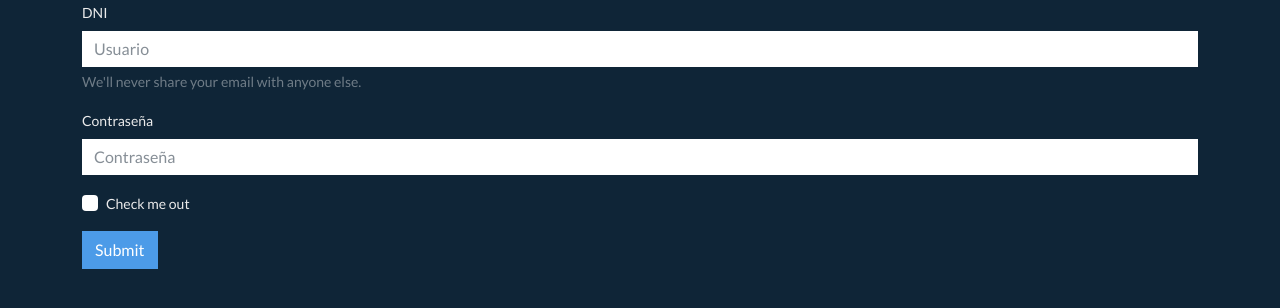
After one commit to UNPSJB/Sec1, a Django app: page / in a window 1280 px wide. The commit adds this page. Shown: the top 308 px of the page. Run offline with Django 4.2, Linux system fonts and the light colour scheme; some libraries are stand-ins or nearby versions.

Commit message:
cambio de carpetas

```diff
--- a/sources/sec/sec/settings.py
+++ b/sources/sec/sec/settings.py
@@ -56,7 +56,7 @@ ROOT_URLCONF = 'sec.urls'
 TEMPLATES = [
     {
         'BACKEND': 'django.template.backends.django.DjangoTemplates',
-        'DIRS': [],
+        'DIRS': [BASE_DIR / 'templates'],
         'APP_DIRS': True,
         'OPTIONS': {
             'context_processors': [
--- a/sources/sec/sec/urls.py
+++ b/sources/sec/sec/urls.py
@@ -13,9 +13,13 @@ Including another URLconf
     1. Import the include() function: from django.urls import include, path
     2. Add a URL to urlpatterns:  path('blog/', include('blog.urls'))
 """
+
+from xml.etree.ElementInclude import include
 from django.contrib import admin
 from django.urls import path
+from .views import home
 
 urlpatterns = [
-    path('admin/', admin.site.urls),
+    path('', home),
+    path('admin/', admin.site.urls)
 ]
--- /dev/null
+++ b/sources/sec/sec/views.py
@@ -0,0 +1,4 @@
+from django.shortcuts import render
+
+def home(request):
+    return render(request,"home.html")
--- a/sources/templates/base.html
+++ b/sources/sec/templates/base.html
@@ -10,7 +10,6 @@
 <body>
     {% block title %}
     {% endblock %}
-    {% include 'navmain.html' %}
     <nav role="sidebar">
         {% block sidebar %}
         {% endblock %}
@@ -24,6 +23,7 @@
         {% endblock %}
     </footer>
     <script src="{% static 'libs/bootstrap/js/bootstrap.js' %}"></script>
+    <link rel="stylesheet" href="https://bootswatch.com/5/superhero/bootstrap.min.css">
 </body>
 
 </html>
--- /dev/null
+++ b/sources/sec/templates/home.html
@@ -0,0 +1,22 @@
+{% extends 'base.html' %}
+
+{% block title %}
+{% endblock %}
+{% block main %}
+<form>
+    <div class="mb-3">
+      <label for="InputDni" class="form-label">DNI</label>
+      <input type="email" class="form-control" id="exampleInputEmail1" aria-describedby="emailHelp"exampleInputEmail1 placeholder="Usuario">
+      <div id="emailHelp" class="form-text">We'll never share your email with anyone else.</div>
+    </div>
+    <div class="mb-3">
+      <label for="exampleInputPassword1" class="form-label">Contraseña</label>
+      <input type="password" class="form-control" id="exampleInputPassword1" placeholder="Contraseña">
+    </div>
+    <div class="mb-3 form-check">
+      <input type="checkbox" class="form-check-input" id="exampleCheck1">
+      <label class="form-check-label" for="exampleCheck1">Check me out</label>
+    </div>
+    <button type="Ingresar" class="btn btn-primary">Submit</button>
+  </form>
+{% endblock %}
```
Also changed, not shown: sources/templates/home.html (deleted, +0 -10 lines).
